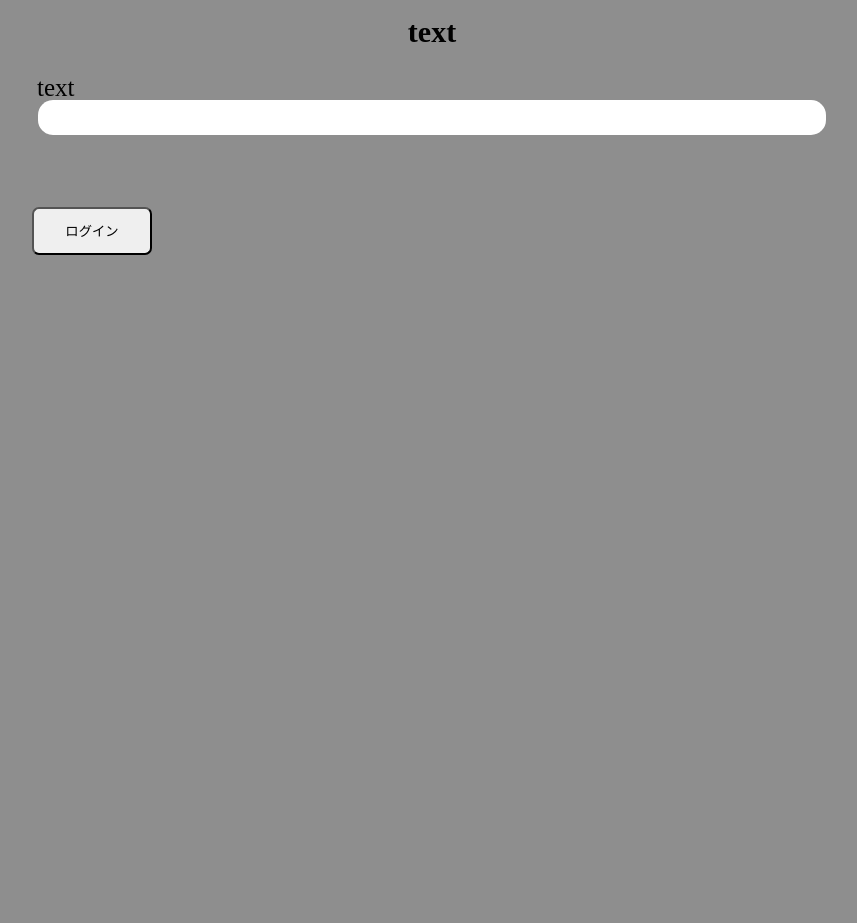
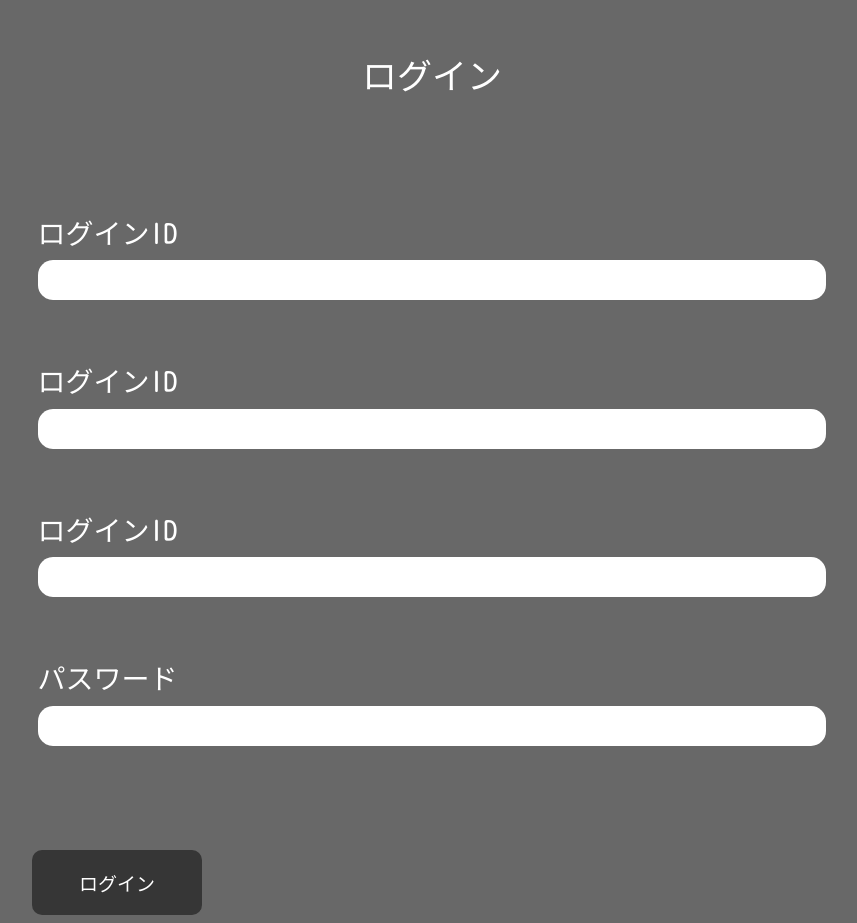
Before and after one commit to felixxsv/disconnect, a PHP site: page /html/createFormTmp.html in a window 1280 px wide. Shown: the whole page, without its empty margins (208-1065 px from the left). Before the commit the page ends 255 px from the top, so only its background shows below. Run offline with PHP 8.4, Linux system fonts and the light colour scheme.

Commit message:
ver 1.6 createForm

```diff
--- a/site/css/test.css
+++ b/site/css/test.css
@@ -3,46 +3,74 @@ main{
     margin: 0 auto;
     height: auto;
     text-align: center;
-}
+    font-family: "Kosugi Maru",serif;
+    color: #ffff;
+ }
+.kosugi-maru-regular {
+    font-family: "Kosugi Maru", serif;
+    font-weight: 400;
+    font-style: normal;
+ }
 body{
-    background-color: #8e8e8e;
-}
+    background-color: #686868;
+ }
+.textTitle{
+    font-size: 35px;
+    margin-top: 3rem;
+    margin-bottom: 85px;
+ }
 .textLeft{
     text-align: left;
     max-width: 800px;
-    font-size: 25px;
-    margin-bottom: -0.1em;
+    font-size: 28px;
+    margin-bottom: 0.3em;
     margin-left: 0.2em;
-}
+ }
 .textRight{
     text-align: right;
     max-width: 800px;
-}
+ }
+input{
+    font-family: inherit;
+ }
+ .textAll{
+    display:flex;
+    flex-flow: column;
+    justify-content: space-evenly;
+ }
 input.form {
     max-width: 800px;
     width: 96%;
+    height: 20px;
     margin: 0 auto;
     border-radius: 15px;
     padding: 10px;
     border: #aaa;
+    margin-bottom: 2rem;
  }
- div.inputTextArea{
+.inputTextArea{
     vertical-align: top;
  }
- div.inputSubmitArea{
+ .textRight{
+    margin-top: -2rem;
+ }
+.inputSubmitArea{
     text-align: left;
     margin-top: 9%
+
  }
  .submit{
-    border-radius: 7px;
+    font-size: 19px;
+    border-radius: 10px;
+    border: #363636;
     margin: 0 auto;
-    height:48px;
-    width:120px;
-    }
-#textTitle{
-    font-size: 30px;
-    margin-top: 0.5em;
-}
-.forGet{
+    height: 65px;
+    width: 170px;
+    color: #fff;
+    background-color: #363636;
+
+/* .forGet{
+
+} */
 
 }
--- a/site/html/createFormTmp.html
+++ b/site/html/createFormTmp.html
@@ -7,25 +7,40 @@
     <!-- <link rel="stylesheet" href="/site/css/reset.css"> -->
     <!-- <link rel="stylesheet" href="/site/css/createForm.css"> -->
     <link rel="stylesheet" href="/site/css/test.css">
+    <link rel="preconnect" href="https://fonts.googleapis.com">
+    <link rel="preconnect" href="https://fonts.gstatic.com" crossorigin>
+    <link href="https://fonts.googleapis.com/css2?family=Kosugi+Maru&display=swap" rel="stylesheet">
 </head>
     <body>
         <main>
             <div class="centering">
-                <h2 id="textTitle">text</h2> <!--ヘッダー-->
+                <p class="textTitle">ログイン</p> <!--ヘッダー-->
             </div>
-            <form action="#" method="post"></form>
+            <div class="textAll">
                 <div class="inputTextArea">
-                    <P class="textLeft">text</p>
+                    <P class="textLeft">ログインID</p>
                         <input type="text" class="form"><!-- テキストボックス -->
                 </div>
-                    <!-- <p class="textRight">
-                        <a href="">*text</a>
-                    </p>小文字 -->
-                <div class="inputSubmitArea">
-                    <input type="submit" value="ログイン" class="submit"><!--ボタン-->
+                <div class="inputTextArea">
+                    <P class="textLeft">ログインID</p>
+                        <input type="text" class="form"><!-- テキストボックス -->
                 </div>
-
-            </form>
+                <div class="inputTextArea">
+                    <P class="textLeft">ログインID</p>
+                        <input type="text" class="form"><!-- テキストボックス -->
+                </div>
+                <div class="inputTextArea">
+                    <P class="textLeft">パスワード</p>
+                        <input type="text" class="form"><!-- テキストボックス -->
+                </div>
+                    <!-- <div class="textRight">
+                        <a href="">*パスワードを忘れた場合</a>
+                    </div> -->
+                    <!-- 小文字 -->
+            </div>
+            <div class="inputSubmitArea">
+                <input type="submit" value="ログイン" class="submit"><!--ボタン-->
+            </div>
         </main>
     </body>
 </html>
```
Also changed, not shown: site/css/createForm.css (deleted, +0 -12 lines).
